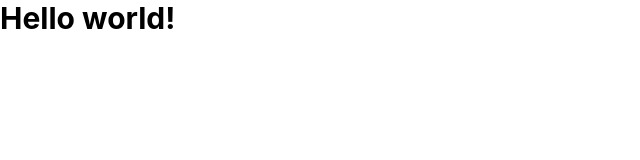
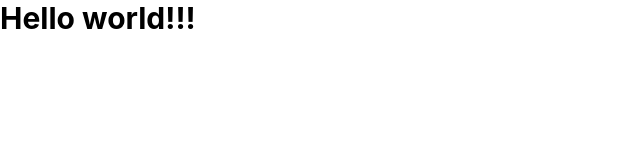
Before and after one commit to bochka123/WellTaxes, a React (Vite) app in the folder WellTaxes.Frontend/: page / in a window 1280 px wide. Shown: the top 160 px of the page, without its empty margins (0-640 px from the left). Built offline with nearby package versions, Linux system fonts and the light colour scheme.

Commit message:
added push

```diff
--- a/WellTaxes.Frontend/src/App.tsx
+++ b/WellTaxes.Frontend/src/App.tsx
@@ -3,7 +3,7 @@
 const App: FC = () => {
     return (
         <>
-            <h1 className="text-3xl font-bold">Hello world!</h1>
+            <h1 className="text-3xl font-bold">Hello world!!!</h1>
         </>
     );
 };
```
